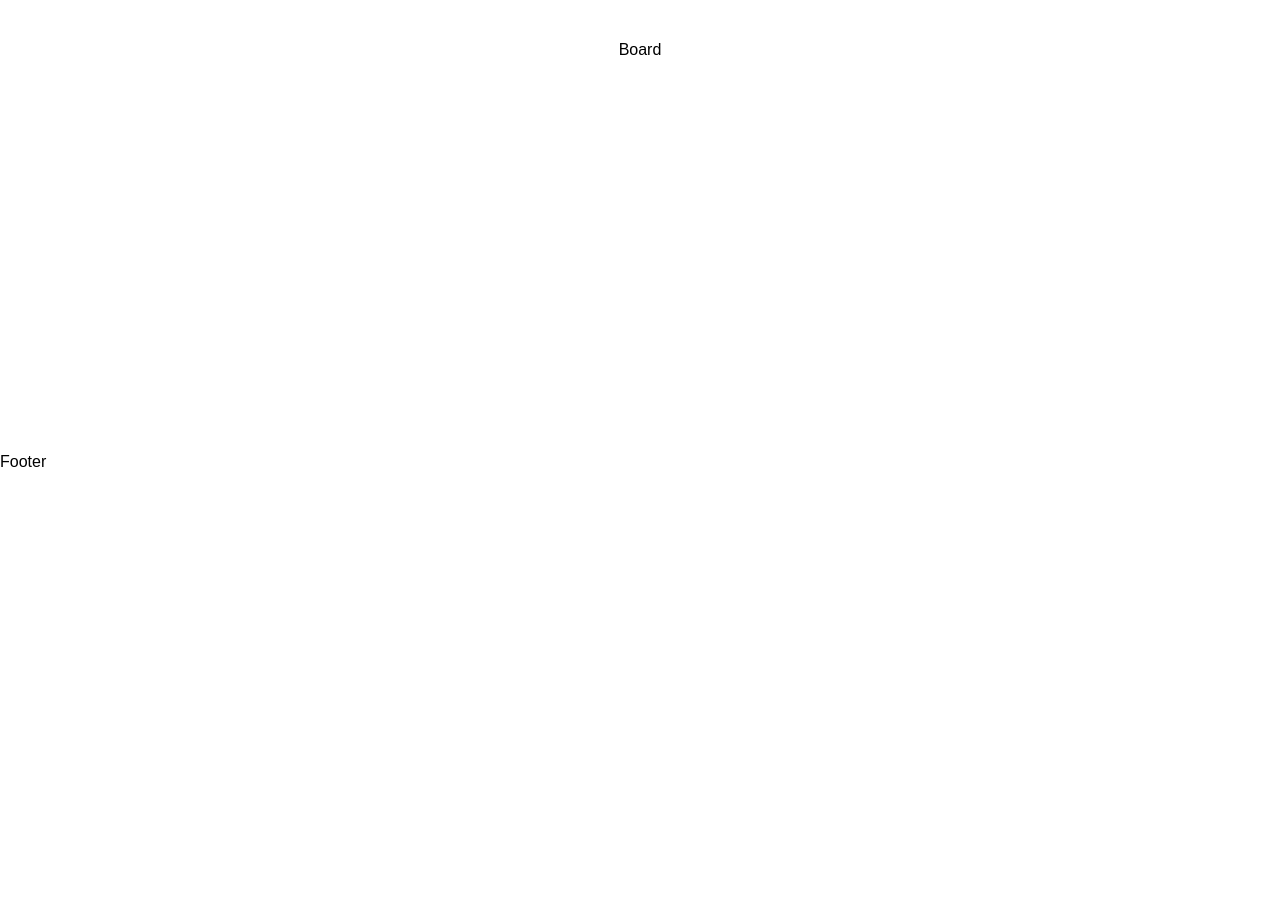
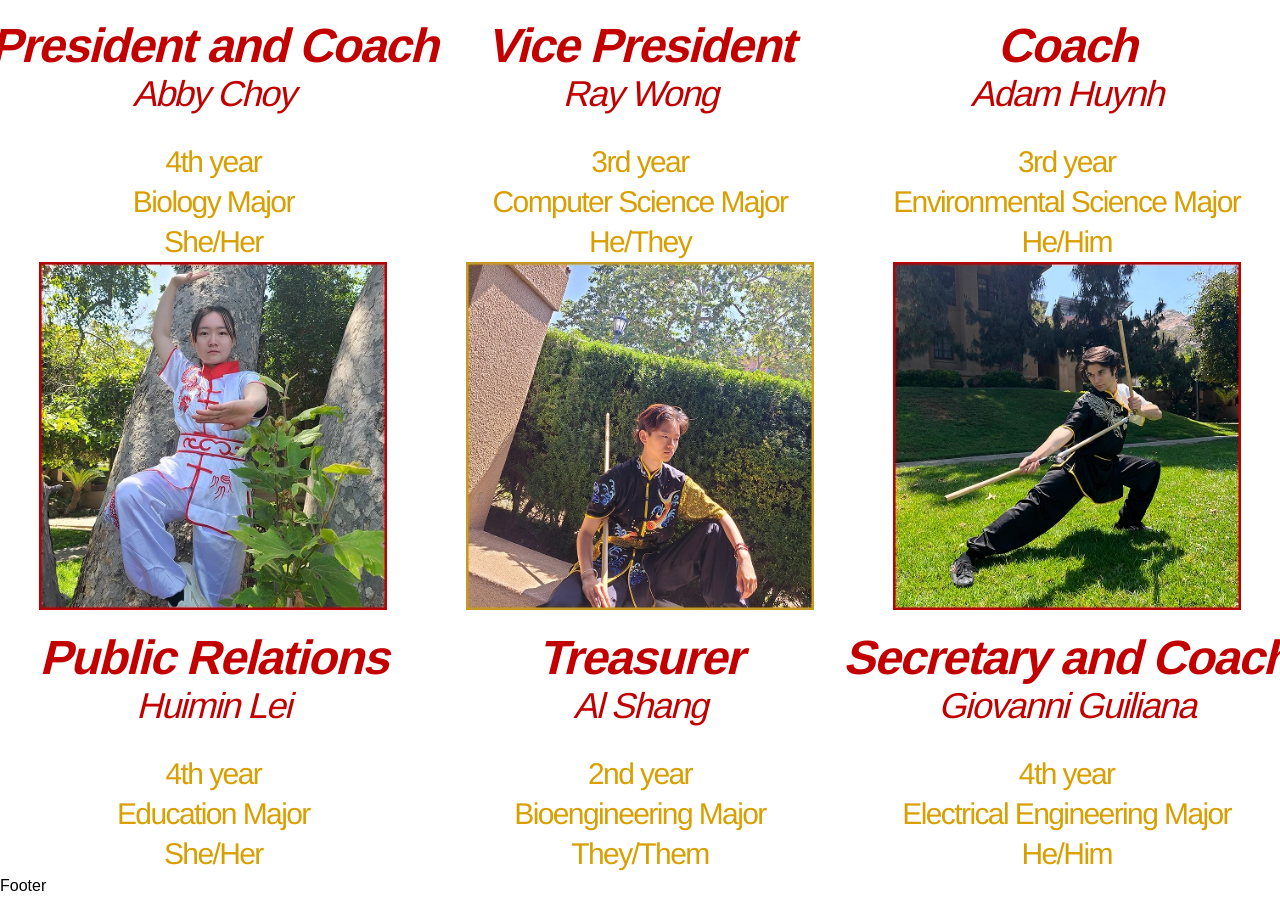
Before and after one commit to acm-ucr/wushu-website, a Next.js app: page /board in a window 1280 px wide. Shown: the part 374-1272 px from the top of the page. Before the commit the page ends 848 px from the top, so only its background shows below. Built offline with nearby package versions, Linux system fonts and the light colour scheme; a web font is replaced by a local one.

Commit message:
Mapping through, need to work on formatting and spacing. Also added data folder for storing board member data

```diff
--- a/src/app/board/page.tsx
+++ b/src/app/board/page.tsx
@@ -1,7 +1,22 @@
+import BoardMemberCard from "../../components/board/BoardMemberCard";
+import { BoardMembers } from "../../data/BoardMembers";
+
 const Board = () => {
   return (
-    <div className="flex h-screen w-screen items-center justify-center">
-      Board
+    <div className="grid grid-cols-3 justify-items-center">
+      {BoardMembers.map((Member) => (
+        <div className="max-w-[348px]" key={Member.key}>
+          <BoardMemberCard
+            key={Member.key}
+            photo={Member.photo}
+            position={Member.position}
+            name={Member.name}
+            year={Member.year}
+            major={Member.major}
+            pronouns={Member.pronouns}
+          />
+        </div>
+      ))}
     </div>
   );
 };
--- a/src/components/board/BoardMemberCard.tsx
+++ b/src/components/board/BoardMemberCard.tsx
@@ -3,7 +3,7 @@ import Image, { StaticImageData } from "next/image";
 
 interface BoardMemberCardProps {
   photo: StaticImageData;
-  title: string;
+  position: string;
   name: string;
   year: string;
   major: string;
@@ -12,18 +12,17 @@ interface BoardMemberCardProps {
 
 const BoardMemberCard: React.FC<BoardMemberCardProps> = ({
   photo,
-  title,
+  position,
   name,
   year,
   major,
   pronouns,
 }) => {
   return (
-    <div className="justify-items-center">
+    <div className="justify-items-center font-arimo -tracking-[0.1em] whitespace-nowrap">
       <Image src={photo} alt={`Photo of ${name}`} />
       <div className="text-wushu-red-100 text-5xl leading-24 font-bold italic">
-        {/* still need to add arimo font? not sure if it hasnt been added yet or smth */}
-        {title}
+        {position}
       </div>
       <div className="text-wushu-red-100 text-4xl leading-0 italic">{name}</div>
       <div className="text-wushu-gold-200 flex flex-col pt-12 text-center text-3xl leading-10">
--- /dev/null
+++ b/src/data/BoardMembers.js
@@ -0,0 +1,63 @@
+import abby from "../../public/images/meet_the_board/board-abby.webp";
+import adam from "../../public/images/meet_the_board/board-adam.webp";
+import al from "../../public/images/meet_the_board/board-al...webp";
+import gio from "../../public/images/meet_the_board/board-Giooo.webp";
+import min from "../../public/images/meet_the_board/board-MIN.webp";
+import ray from "../../public/images/meet_the_board/board-rayyy.webp";
+
+export const BoardMembers = [
+    {
+        key: 1,
+        photo: abby,
+        position: "President and Coach",
+        name: "Abby Choy",
+        year: "4th year",
+        major: "Biology Major",
+        pronouns: "She/Her",
+    },
+    {
+        key: 2,
+        photo: ray,
+        position: "Vice President",
+        name: "Ray Wong",
+        year: "3rd year",
+        major: "Computer Science Major",
+        pronouns: "He/They",
+    },
+    {
+        key: 3,
+        photo: adam,
+        position: "Coach",
+        name: "Adam Huynh",
+        year: "3rd year",
+        major: "Environmental Science Major",
+        pronouns: "He/Him",
+    },
+    {
+        key: 4,
+        photo: min,
+        position: "Public Relations",
+        name: "Huimin Lei",
+        year: "4th year",
+        major: "Education Major",
+        pronouns: "She/Her",
+    },
+    {
+        key: 5,
+        photo: al,
+        position: "Treasurer",
+        name: "Al Shang",
+        year: "2nd year",
+        major: "Bioengineering Major",
+        pronouns: "They/Them",
+    },
+    {
+        key: 6,
+        photo: gio,
+        position: "Secretary and Coach",
+        name: "Giovanni Guiliana",
+        year: "4th year",
+        major: "Electrical Engineering Major",
+        pronouns: "He/Him",
+    },
+]
```
